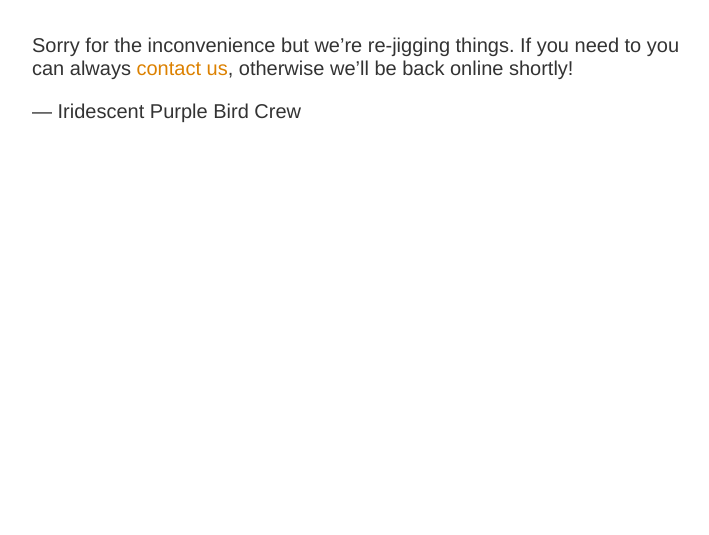
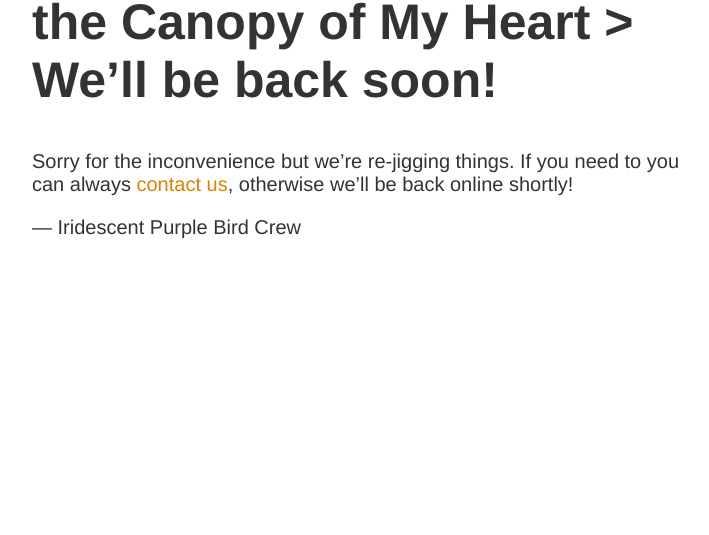
Before and after one commit to jonwiltshire/homepage, a plain HTML site: page index.html in a window 1280 px wide. Shown: the part 265-800 px from the top of the page, without its empty margins (283-992 px from the left). Drawn offline with Linux system fonts and the light colour scheme.

Commit message:
Update index.html

```diff
--- a/index.html
+++ b/index.html
@@ -1,5 +1,5 @@
 <!doctype html>
-<title>Iridescent Purple Bird in the Canopy of my Heart °°°Site Maintenance°°°</title>
+<title>Site Maintenance</title>
 <style>
   body { text-align: center; padding: 150px; }
   h1 { font-size: 50px; }
@@ -10,7 +10,7 @@
 </style>
 
 <article>
-    <h1>We&rsquo;ll be back soon!</h1>
+    <h1>Iridescent Purple Bird in the Canopy of My Heart > We&rsquo;ll be back soon!</h1>
     <div>
         <p>Sorry for the inconvenience but we&rsquo;re re-jigging things. If you need to you can always <a href="mailto:jonathanwiltshire@gmail.com">contact us</a>, otherwise we&rsquo;ll be back online shortly!</p>
         <p>&mdash; Iridescent Purple Bird Crew</p>
```
